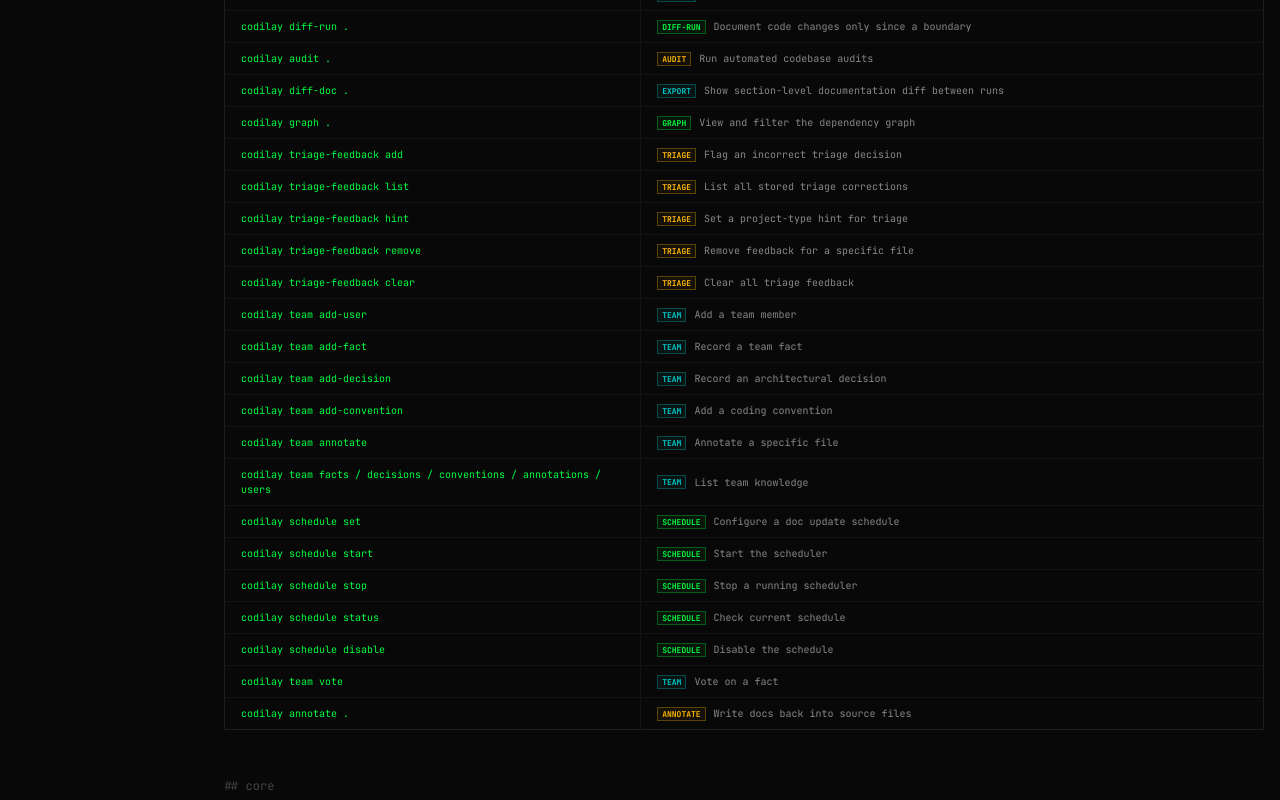
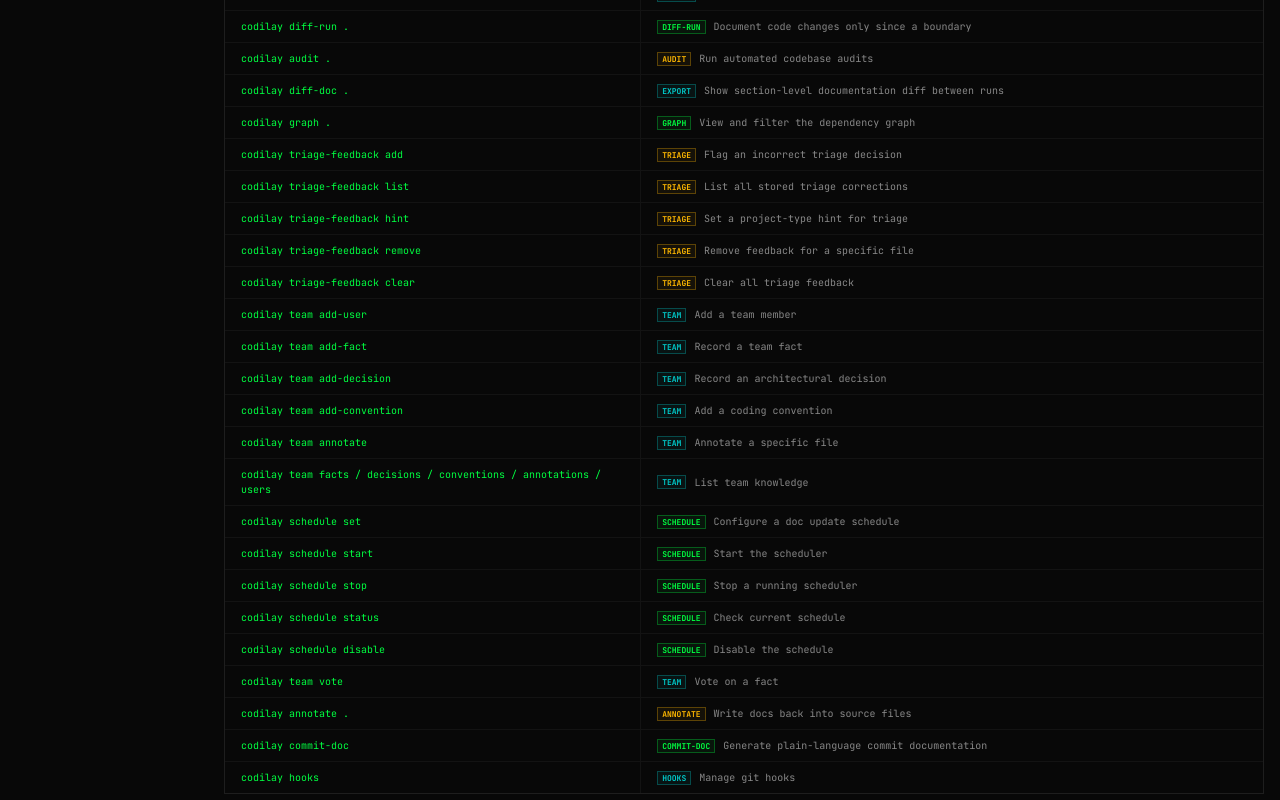
Before and after one commit to HarmanPreet-Singh-XYT/codilay-web, a Next.js app: page /docs in a window 1280 px wide. Shown: the part 1420-2220 px from the top of the page. Built offline with nearby package versions, Linux system fonts and the light colour scheme.

Commit message:
update docs

```diff
--- a/src/app/docs/page.tsx
+++ b/src/app/docs/page.tsx
@@ -447,6 +447,51 @@ const commands: Command[] = [
       { cmd: "codilay annotate . --rollback 20240314_120000" },
     ],
   },
+  // Commit-doc
+  {
+    cmd: "codilay commit-doc",
+    action: "Generate plain-language commit documentation",
+    group: "commit-doc",
+    desc: "Reads the git diff for commits and writes a plain-language document explaining what changed in each file and why it matters. Optionally runs a second pass to score the diff across five quality dimensions.",
+    flags: [
+      { flag: "<hash>", desc: "Generate a doc for a specific commit" },
+      { flag: "--range <range>", desc: "Generate docs for all commits in a range" },
+      { flag: "--context", desc: "Include relevant CODEBASE.md sections" },
+      { flag: "--metrics", desc: "Include 5-dimension quality metrics analysis" },
+      { flag: "--all", desc: "Backfill docs for every commit in the repo" },
+      { flag: "--last N", desc: "Backfill the last N commits" },
+      { flag: "--from A --to B", desc: "Backfill a specific commit range" },
+      { flag: "--author <name>", desc: "Backfill only commits by a given author" },
+      { flag: "--path <path>", desc: "Backfill only commits touching a path" },
+      { flag: "--force", desc: "Re-process commits that already have docs" },
+      { flag: "--force-metrics", desc: "Add metrics to documented commits that lack them" },
+      { flag: "--workers N", desc: "Parallel workers for backfill (default: 4)" },
+      { flag: "--yes", desc: "Skip cost preview and run immediately" },
+    ],
+    examples: [
+      { cmd: "codilay commit-doc", comment: "document the last commit" },
+      { cmd: "codilay commit-doc abc123f" },
+      { cmd: "codilay commit-doc --range main..HEAD" },
+      { cmd: "codilay commit-doc --metrics" },
+      { cmd: "codilay commit-doc --all" },
+      { cmd: "codilay commit-doc --last 20" },
+    ],
+  },
+  // Hooks
+  {
+    cmd: "codilay hooks",
+    action: "Manage git hooks",
+    group: "hooks",
+    desc: "Install or remove git hooks, such as automatically generating commit docs after each commit.",
+    flags: [
+      { flag: "install <dir> --commit-doc", desc: "Install post-commit doc hook" },
+      { flag: "uninstall <dir> --commit-doc", desc: "Remove post-commit doc hook" },
+    ],
+    examples: [
+      { cmd: "codilay hooks install . --commit-doc" },
+      { cmd: "codilay hooks uninstall . --commit-doc" },
+    ],
+  },
 ];
 
 const groups: { key: string; label: string; color: string }[] = [
@@ -462,6 +507,8 @@ const groups: { key: string; label: string; color: string }[] = [
   { key: "team", label: "team", color: "text-cyan" },
   { key: "schedule", label: "schedule", color: "text-accent" },
   { key: "annotate", label: "annotate", color: "text-amber" },
+  { key: "commit-doc", label: "commit-doc", color: "text-accent" },
+  { key: "hooks", label: "hooks", color: "text-cyan" },
 ];
 
 interface ConfigField {
@@ -647,8 +694,8 @@ export default function DocsPage() {
           <div className="grid grid-cols-2 sm:grid-cols-4 gap-0 border border-border mt-6 w-fit">
             {[
               { val: "30+", label: "commands" },
-              { val: "12", label: "groups" },
-              { val: "500+", label: "tests" },
+              { val: "14", label: "groups" },
+              { val: "600+", label: "tests" },
               { val: "MIT", label: "license" },
             ].map((s, i) => (
               <div key={s.label} className={`px-4 py-2 text-center ${i < 3 ? "border-r border-border" : ""}`}>
--- a/src/components/Architecture.tsx
+++ b/src/components/Architecture.tsx
@@ -95,7 +95,7 @@ export default function Architecture() {
               { value: "30+", label: "source files" },
               { value: "30k+", label: "lines of code" },
               { value: "30+", label: "CLI commands" },
-              { value: "500+", label: "tests passing" },
+              { value: "600+", label: "tests passing" },
             ].map((s, i) => (
               <div
                 key={s.label}
--- a/src/components/Footer.tsx
+++ b/src/components/Footer.tsx
@@ -41,7 +41,7 @@ export default function Footer() {
             <span className="text-border">·</span>
             <span>30k+ loc</span>
             <span className="text-border">·</span>
-            <span>500+ tests</span>
+            <span>600+ tests</span>
             <span className="text-border">·</span>
             <span>30+ commands</span>
           </div>
--- a/src/components/Hero.tsx
+++ b/src/components/Hero.tsx
@@ -48,7 +48,7 @@ export default function Hero() {
           <span className="text-text-dim">·</span>
           <span>python 3.11+</span>
           <span className="text-text-dim">·</span>
-          <span className="text-accent">500+ tests ✓</span>
+          <span className="text-accent">600+ tests ✓</span>
         </div>
 
         {/* Two-column layout */}
@@ -162,7 +162,7 @@ export default function Hero() {
               {[
                 { val: "30k+", label: "loc" },
                 { val: "30+", label: "commands" },
-                { val: "500+", label: "tests" },
+                { val: "600+", label: "tests" },
                 { val: "30+", label: "files" },
               ].map((s) => (
                 <div key={s.label} className="px-3 py-2 text-center">
```
Also changed, not shown: 1 other file (tests, documents, lock files or other folders).
